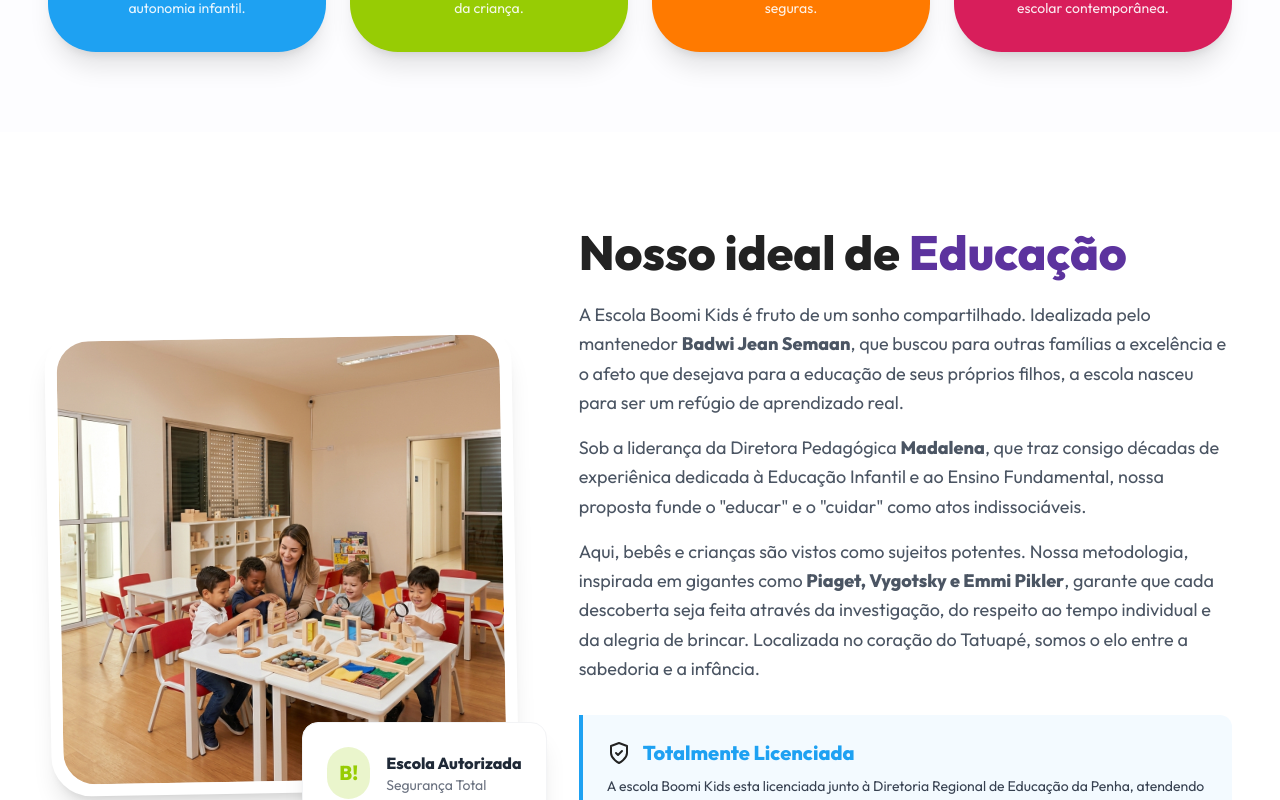
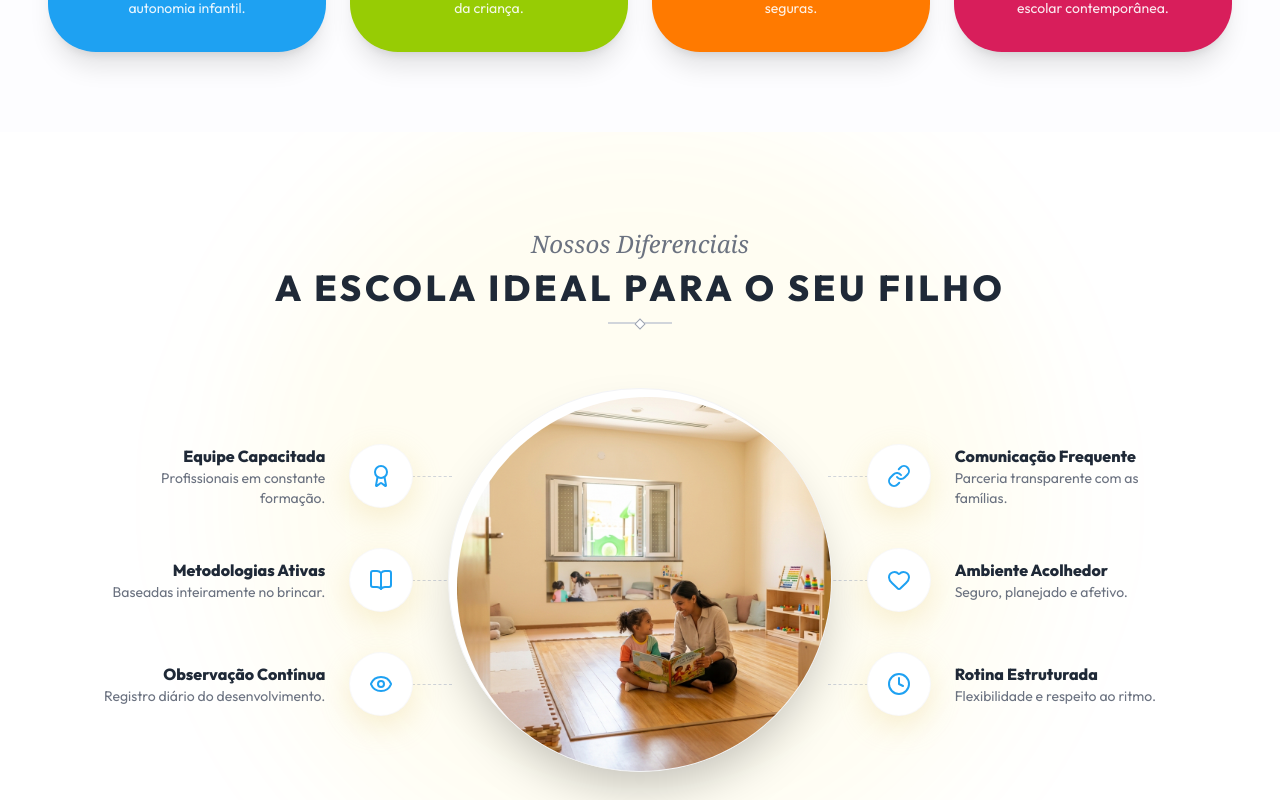
Before and after one commit to FerisReptilium/boomi-kids, a React (Vite) app: page / in a window 1280 px wide. Shown: the part 1180-1980 px from the top of the page. Built offline with nearby package versions, Linux system fonts and the light colour scheme; a web font is replaced by a local one.

Commit message:
Update App.jsx

```diff
--- a/src/App.jsx
+++ b/src/App.jsx
@@ -1,9 +1,8 @@
-// 1. src/App.jsx
-// Restaurado seu layout original com o WhatsApp na esquerda e IDs de navegação corretos
 import React from 'react';
 import Header from './components/Header.jsx';
 import Hero from './components/Hero.jsx';
 import FeaturesStrip from './components/FeaturesStrip.jsx';
+import OrbitServices from './components/OrbitServices.jsx'; // <--- Trazendo de volta!
 import About from './components/About.jsx';
 import Classes from './components/Classes.jsx';
 import Differentiators from './components/Differentiators.jsx';
@@ -22,6 +21,10 @@
       <main>
         <div id="inicio"><Hero /></div>
         <FeaturesStrip />
+
+        {/* SETOR DA FOTO REDONDA RESTAURADO AQUI */}
+        <div id="servicos"><OrbitServices /></div>
+
         <div id="sobre"><About /></div>
         <div id="turmas"><Classes /></div>
         <div id="diferenciais"><Differentiators /></div>
@@ -31,7 +34,7 @@
         <div id="contato"><Contact /></div>
       </main>
 
-      {/* WHATSAPP NO CANTO ESQUERDO (FIXADO) */}
+      {/* WHATSAPP NO CANTO ESQUERDO */}
       <a
         href="https://wa.me/5511919597811"
         target="_blank"
@@ -42,7 +45,6 @@
         <MessageCircle size={32} />
       </a>
 
-      {/* CORUJINHA IA NO CANTO DIREITO */}
       <AIChat />
     </div>
   );
```
